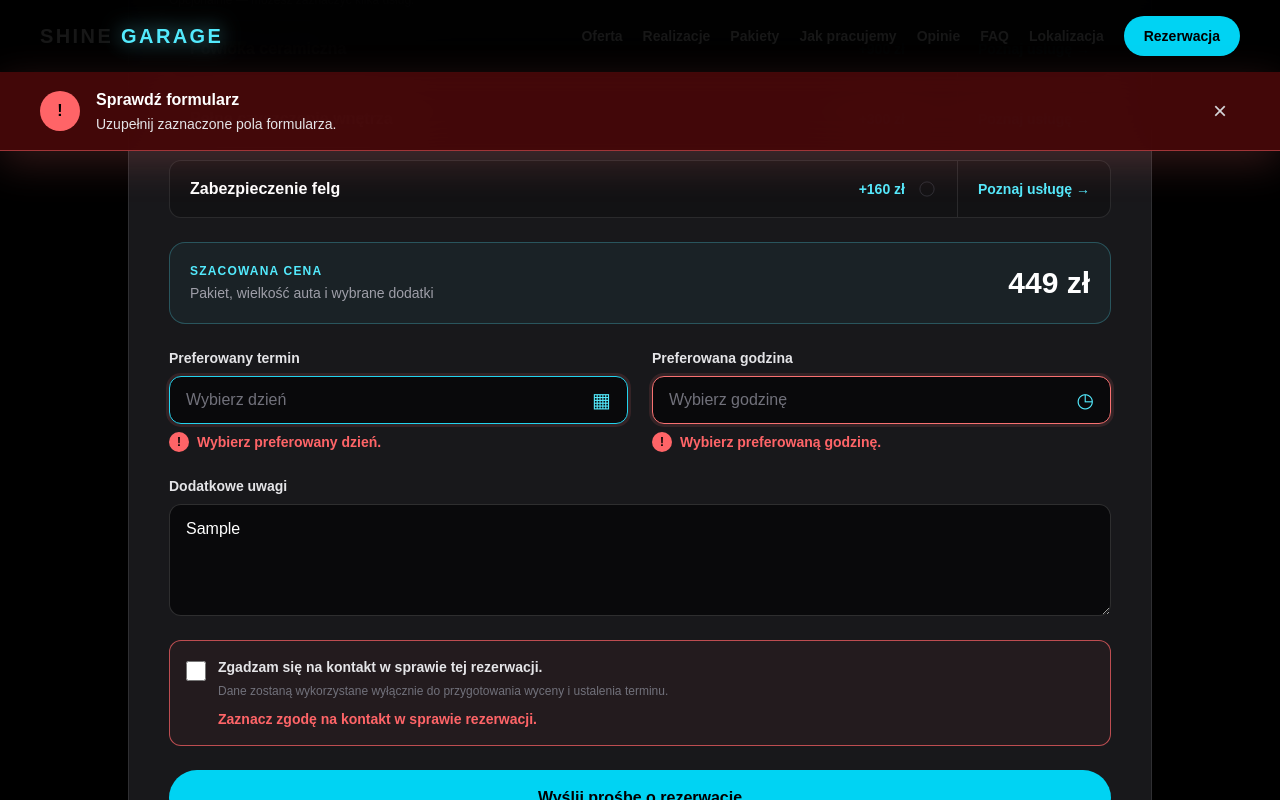
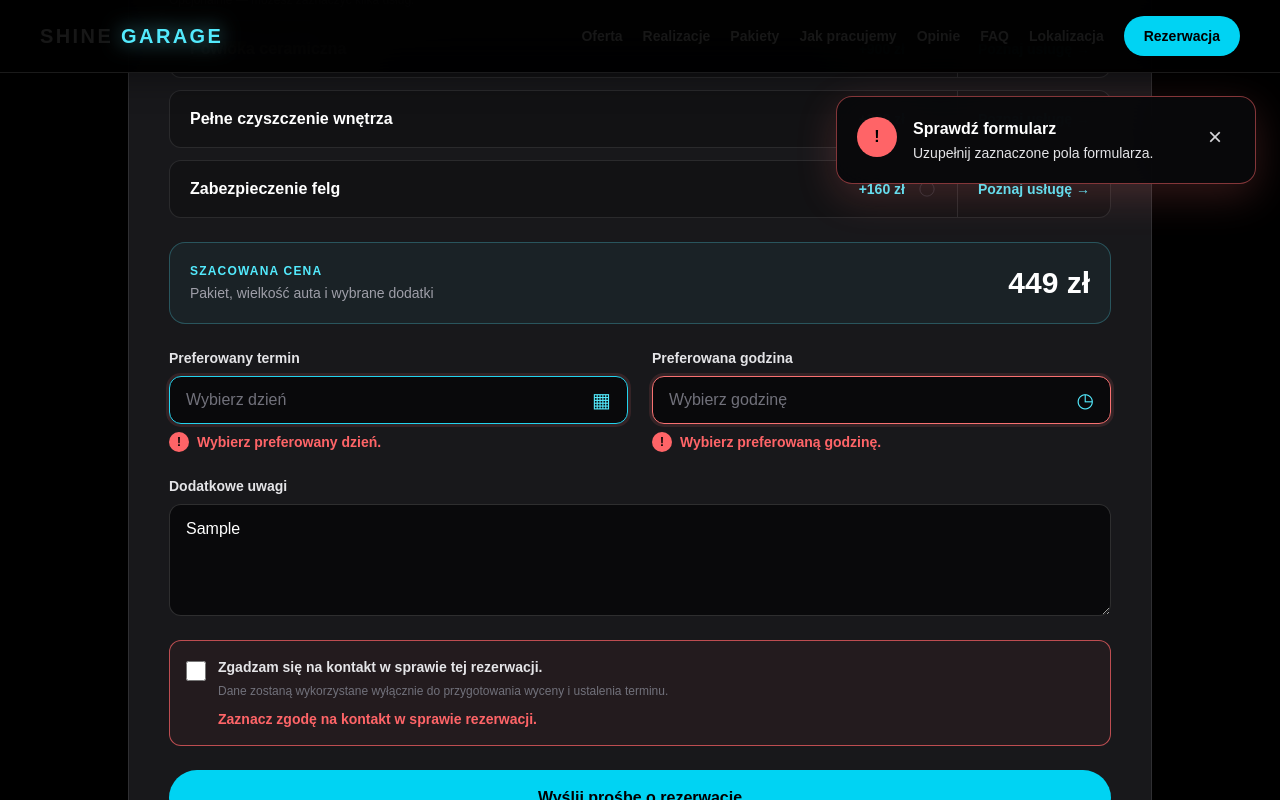
Before and after one commit to Zem47/shine-garage, a Next.js app: page / in a window 1280 px wide. Both pictures are taken after typing "Sample", "5551234", "Sample", "Sample" into the empty fields and a click on the button "Wyślij prośbę o rezerwację". Shown: the part 7623-8423 px from the top of the page. Built offline with nearby package versions, Linux system fonts and the light colour scheme.

Commit message:
Przywrocono kompaktowy wyglad toastu

```diff
--- a/app/page.tsx
+++ b/app/page.tsx
@@ -1614,22 +1614,22 @@ export default function Home() {
             role="status"
             aria-live="polite"
             aria-atomic="true"
-            className={`fixed inset-x-0 top-[72px] z-[9999] transition-all duration-500 ${
+            className={`fixed left-4 right-4 top-24 z-[9999] transition-all duration-500 sm:left-auto sm:right-6 sm:w-[420px] ${
               message
                 ? "translate-y-0 opacity-100"
-                : "pointer-events-none -translate-y-full opacity-0"
+                : "pointer-events-none -translate-y-5 opacity-0"
             }`}
           >
             <div
-              className={`border-b backdrop-blur-xl ${
+              className={`rounded-2xl border bg-zinc-950/95 backdrop-blur-xl ${
                 toastKind === "error"
-                  ? "border-red-400/50 bg-red-950/95 shadow-[0_12px_40px_rgba(248,113,113,0.2)]"
+                  ? "border-red-400/50 shadow-[0_12px_40px_rgba(248,113,113,0.2)]"
                   : toastKind === "loading"
-                    ? "border-cyan-300/40 bg-cyan-950/95 shadow-[0_12px_40px_rgba(34,211,238,0.2)]"
-                    : "border-green-400/50 bg-green-950/95 shadow-[0_12px_40px_rgba(74,222,128,0.2)]"
+                    ? "border-cyan-300/40 shadow-[0_12px_40px_rgba(34,211,238,0.2)]"
+                    : "border-green-400/50 shadow-[0_12px_40px_rgba(74,222,128,0.2)]"
               }`}
             >
-              <div className="mx-auto flex max-w-7xl items-center gap-4 px-5 py-4 md:px-10">
+              <div className="flex items-start gap-4 p-5">
                 <span
                   className={`flex h-10 w-10 shrink-0 items-center justify-center rounded-full font-black text-black ${
                     toastKind === "error"
```
